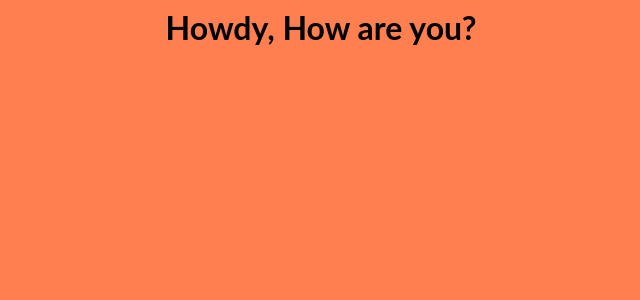
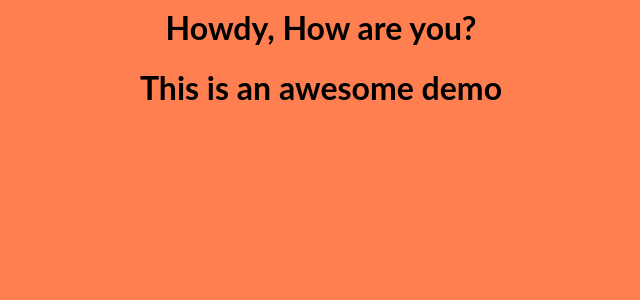
Before and after one commit to upentest-demo/devops-demo, a React (Create React App) app: page / in a window 1280 px wide. Shown: the top 300 px of the page, without its empty margins (319-959 px from the left). Built offline with nearby package versions, Linux system fonts and the light colour scheme.

Commit message:
Update App.js

```diff
--- a/src/App.js
+++ b/src/App.js
@@ -5,6 +5,7 @@ export default function App() {
   return (
     <div>
       <h1>Howdy, How are you? </h1>
+      <h1>This is an awesome demo </h1>
     </div>
   );
 }
```
